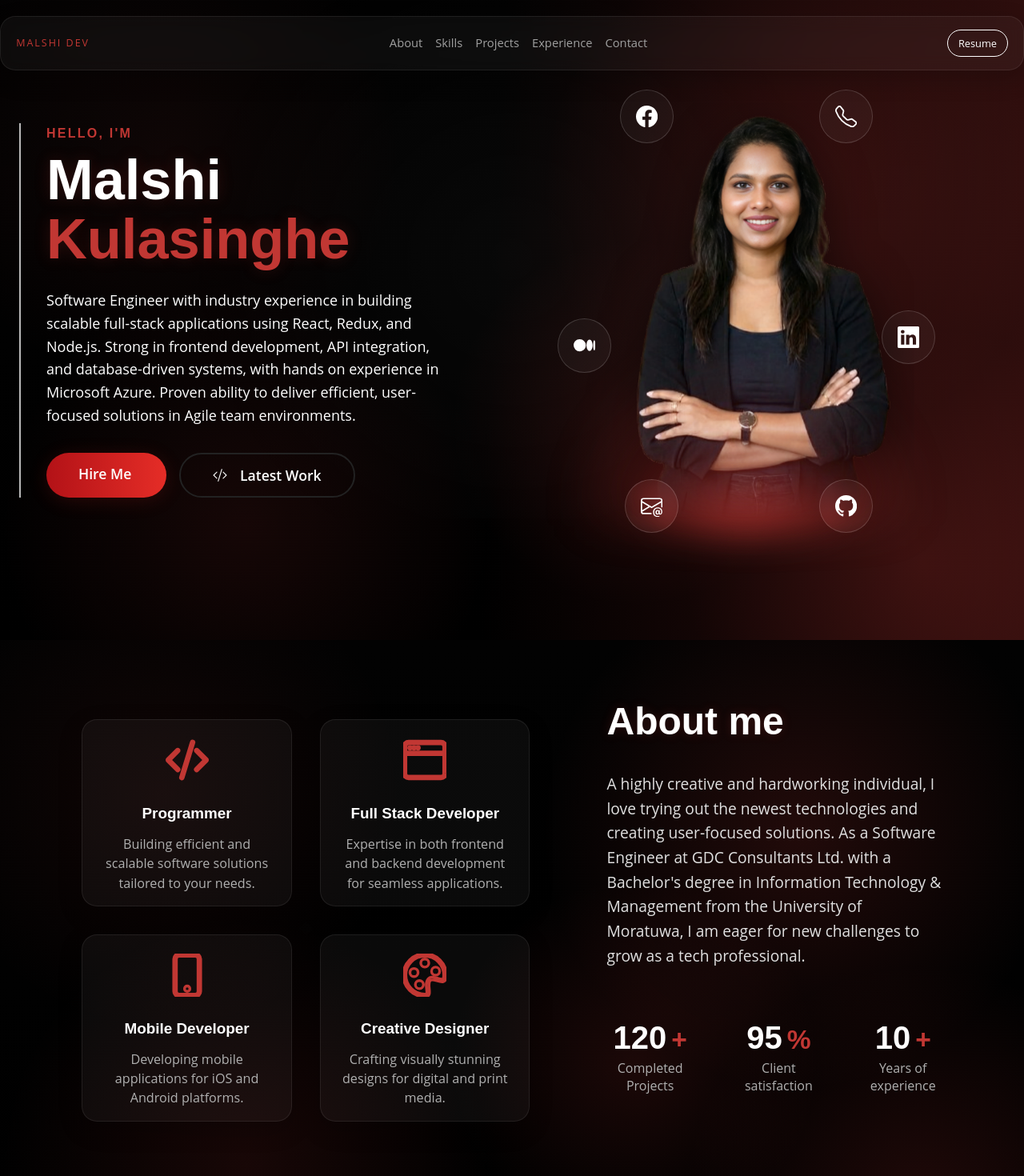
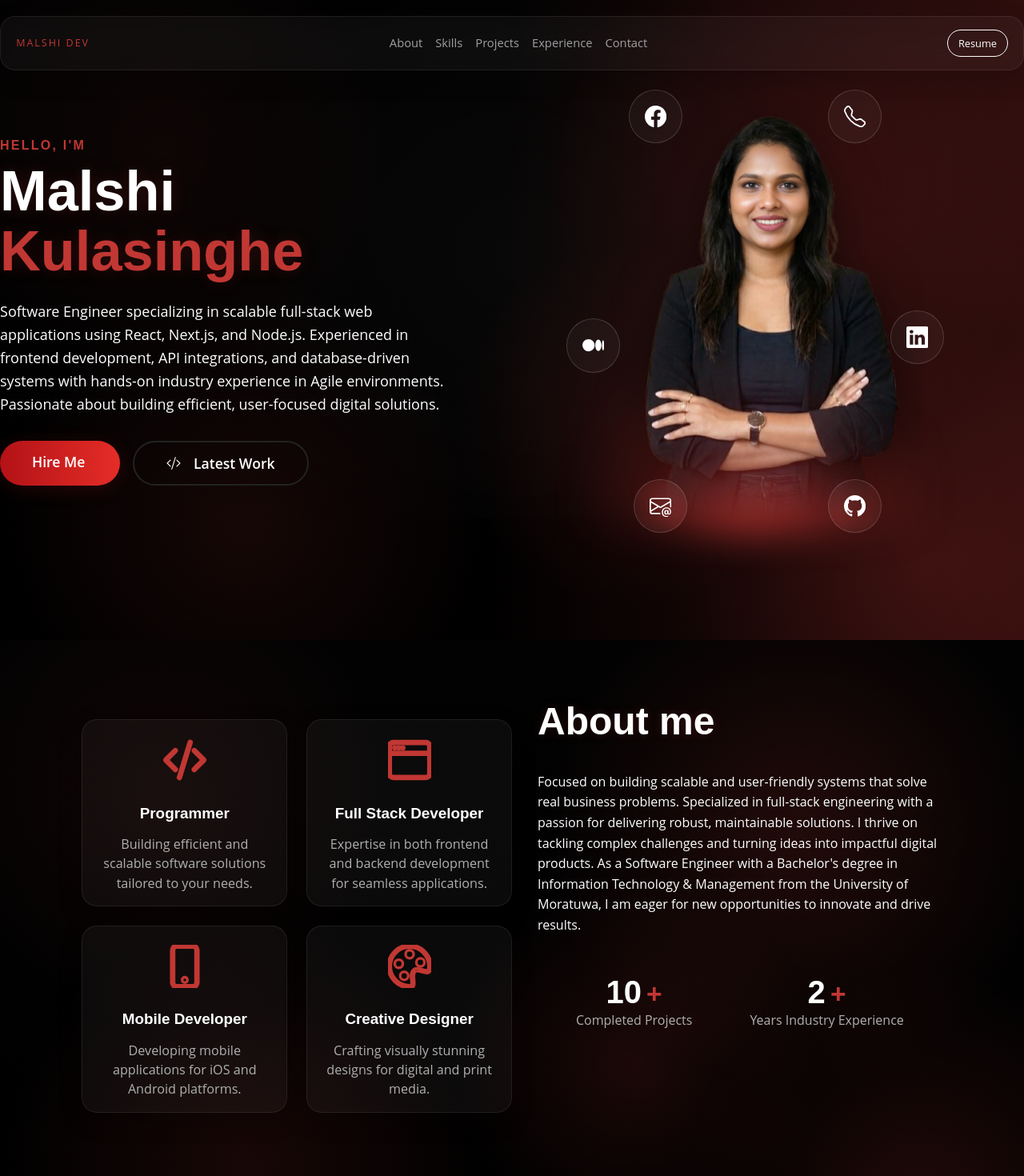
Before and after one commit to Malshii/Portfolio-v2, a Next.js app: page / in a window 1280 px wide. Shown: the top 1470 px of the page at 80% size. Built offline with nearby package versions, Linux system fonts and the light colour scheme.

Commit message:
updated hero and about section

```diff
--- a/app/components/AboutSection.js
+++ b/app/components/AboutSection.js
@@ -93,31 +93,20 @@ export default function AboutSection() {
         <div className="about-content">
           <h2 className="about-title">About me</h2>
           <p className="about-description">
-            A highly creative and hardworking individual, I love trying out the
-            newest technologies and creating user-focused solutions. As a
-            Software Engineer at GDC Consultants Ltd. with a Bachelor's degree
-            in Information Technology & Management from the University of
-            Moratuwa, I am eager for new challenges to grow as a tech
-            professional.
+            Focused on building scalable and user-friendly systems that solve real business problems. Specialized in full-stack engineering with a passion for delivering robust, maintainable solutions. I thrive on tackling complex challenges and turning ideas into impactful digital products. As a Software Engineer with a Bachelor's degree in Information Technology & Management from the University of Moratuwa, I am eager for new opportunities to innovate and drive results.
           </p>
           <div className="about-stats">
             <div className="about-stat">
               <span className="about-stat-number">
-                120 <span className="about-stat-accent">+</span>
+                10 <span className="about-stat-accent">+</span>
               </span>
               <span className="about-stat-label">Completed Projects</span>
             </div>
             <div className="about-stat">
               <span className="about-stat-number">
-                95 <span className="about-stat-accent">%</span>
+                2 <span className="about-stat-accent">+</span>
               </span>
-              <span className="about-stat-label">Client satisfaction</span>
-            </div>
-            <div className="about-stat">
-              <span className="about-stat-number">
-                10 <span className="about-stat-accent">+</span>
-              </span>
-              <span className="about-stat-label">Years of experience</span>
+              <span className="about-stat-label">Years Industry Experience</span>
             </div>
           </div>
         </div>
--- a/app/components/HeroSection.js
+++ b/app/components/HeroSection.js
@@ -12,12 +12,12 @@ export default function HeroSection() {
               Malshi <span className="hero-title-accent">Kulasinghe</span>
             </h1>
             <p className="hero-summary hero-summary-styled">
-              Software Engineer with industry experience in building scalable
-              full-stack applications using React, Redux, and Node.js. Strong in
-              frontend development, API integration, and database-driven systems,
-              with hands on experience in Microsoft Azure. Proven ability to
-              deliver efficient, user-focused solutions in Agile team
-              environments.
+              Software Engineer specializing in scalable full-stack web
+              applications using React, Next.js, and Node.js. Experienced in
+              frontend development, API integrations, and database-driven
+              systems with hands-on industry experience in Agile environments.
+              Passionate about building efficient, user-focused digital
+              solutions.
             </p>
 
             <div className="hero-actions">
@@ -52,7 +52,10 @@ export default function HeroSection() {
                 priority
               />
               {/* Social Media Icons as floating badges */}
-              <aside className="hero-highlights" aria-label="Social media links">
+              <aside
+                className="hero-highlights"
+                aria-label="Social media links"
+              >
                 {/* Facebook */}
                 <a
                   className="hero-social social-1"
--- a/app/styles/about.css
+++ b/app/styles/about.css
@@ -17,17 +17,20 @@
   flex-direction: row;
   justify-content: center;
   align-items: flex-start;
-  gap: 4rem;
+  gap: 0;
   width: 100%;
-  padding: 0 clamp(1rem, 4vw, 4rem);
+  padding-left: clamp(1rem, 4vw, 4rem);
+  padding-right: clamp(1rem, 4vw, 4rem);
   box-sizing: border-box;
 }
 .about-services {
   display: grid;
   grid-template-columns: repeat(2, 1fr);
-  gap: 2.2rem;
+  gap: 1.5rem;
   padding: 2.2rem 0;
   justify-content: center;
+  width: 50%;
+  min-width: 0;
 }
 
 .about-service {
@@ -91,6 +94,8 @@
   stroke: var(--about-card-accent) !important;
   color: var(--about-card-accent) !important;
   fill: none;
+  stroke-width: 1;
+  fill: none !important;
 }
 .about-service-title {
   font-size: 1.18rem;
@@ -107,10 +112,6 @@
   margin-top: 0.2rem;
 }
 
-.about-content {
-  flex: 1;
-  padding-left: 2rem;
-}
 .about-title {
   font-size: 3rem;
   font-weight: 600;
@@ -118,19 +119,34 @@
   margin-bottom: 1.5rem;
   color: #fff;
 }
-.about-description {
-  font-size: 1.2rem;
-  font-family:
-    "Open Sans", "Open Sans Fallback", Roboto, "Roboto Fallback", sans-serif;
-  color: #e0e0e0;
-  margin-bottom: 2.5rem;
-  max-width: 520px;
+
+.about-content {
+  width: 50%;
+  min-width: 0;
+  padding-left: 2rem;
+  padding-right: 0;
 }
-.about-stats {
+
+.about-service {
   display: flex;
-  gap: 3.5rem;
-  margin-top: 1.5rem;
+  flex-direction: column;
+  align-items: center;
+  justify-content: center;
+  text-align: center;
+  padding: 1.5rem 0.8rem 1.5rem 0.8rem;
+  border-radius: 1.1rem;
+  background: var(--about-card-bg);
+  border: 2px solid transparent;
+  box-shadow:
+    0 4px 18px 0 rgba(0, 0, 0, 0.1),
+    0 1.5px 6px 0 rgba(0, 0, 0, 0.06);
+  transition:
+    transform 0.22s cubic-bezier(0.4, 2, 0.6, 1),
+    box-shadow 0.22s;
+  min-width: 160px;
+  min-height: 160px;
 }
+
 .about-stat {
   display: flex;
   flex-direction: column;
@@ -157,10 +173,19 @@
   display: block;
   font-size: 1rem;
   color: #b0b0b0;
-  margin-top: 0.32rem;
+  margin-top: 0.18rem;
   font-family: "Open Sans", "Open Sans Fallback", Roboto, "Roboto Fallback", sans-serif;
   text-align: center;
   line-height: 1.4;
+}
+.about-stats {
+  display: flex;
+  flex-direction: row;
+  justify-content: center;
+  align-items: center;
+  gap: 3.5rem;
+  margin-top: 1.5rem;
+  flex-wrap: nowrap;
 }
 @media (max-width: 900px) {
   .about-container {
--- a/app/styles/hero.css
+++ b/app/styles/hero.css
@@ -1,3 +1,11 @@
+/* Limit the width of the hero summary paragraph for better readability */
+.hero-summary {
+  max-width: 550px;
+  margin: 0.45rem auto 0;
+  color: #ffffff;
+  font-weight: 500;
+}
+
 /* --- HERO SECTION CUSTOM STYLES (HIGH SPECIFICITY) --- */
 .hero-copy h1.hero-title {
   font-family: "Montserrat", "Montserrat Fallback", sans-serif;
@@ -96,7 +104,7 @@
   position: relative;
   width: min(1280px, 100%);
   margin: 0 auto;
-  padding: 0 clamp(1rem, 3vw, 1.5rem);
+  /* padding: 0 clamp(1rem, 3vw, 1.5rem); */
   height: 100%;
   display: flex;
   flex-direction: column;
@@ -138,11 +146,11 @@
   position: relative;
 }
 
-.hero-copy {
+/* .hero-copy {
   border-left: 2px solid rgba(255, 255, 255, 0.72);
   padding-left: 2rem;
   max-width: 600px;
-}
+} */
 
 .hero-kicker {
   color: var(--aurora-green);
@@ -163,12 +171,6 @@
 
 .hero-copy h1 span {
   color: var(--electric-cyan);
-}
-
-.hero-summary {
-  margin: 0.45rem 0 0;
-  color: #ffffff;
-  font-weight: 500;
 }
 
 .hero-actions {
```
